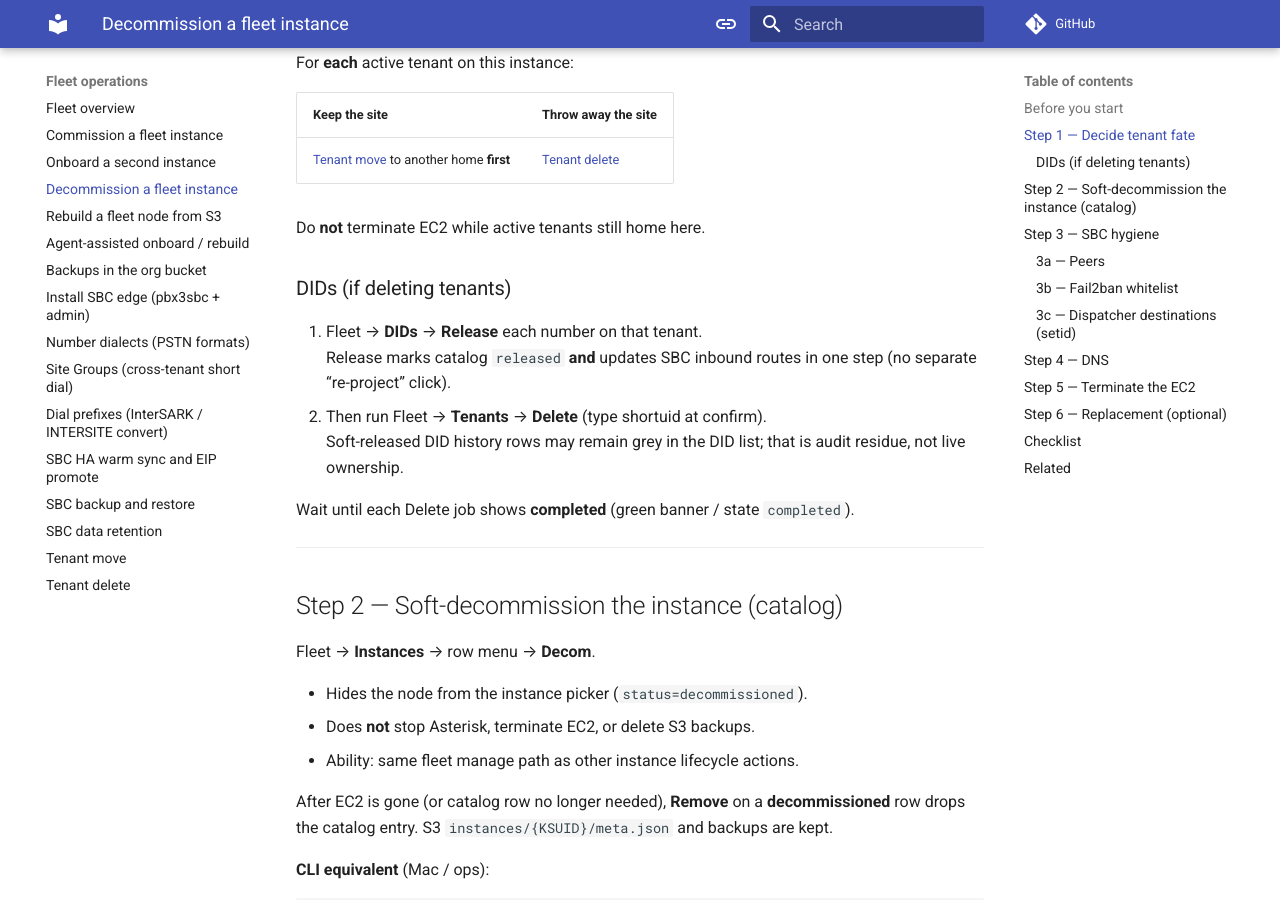
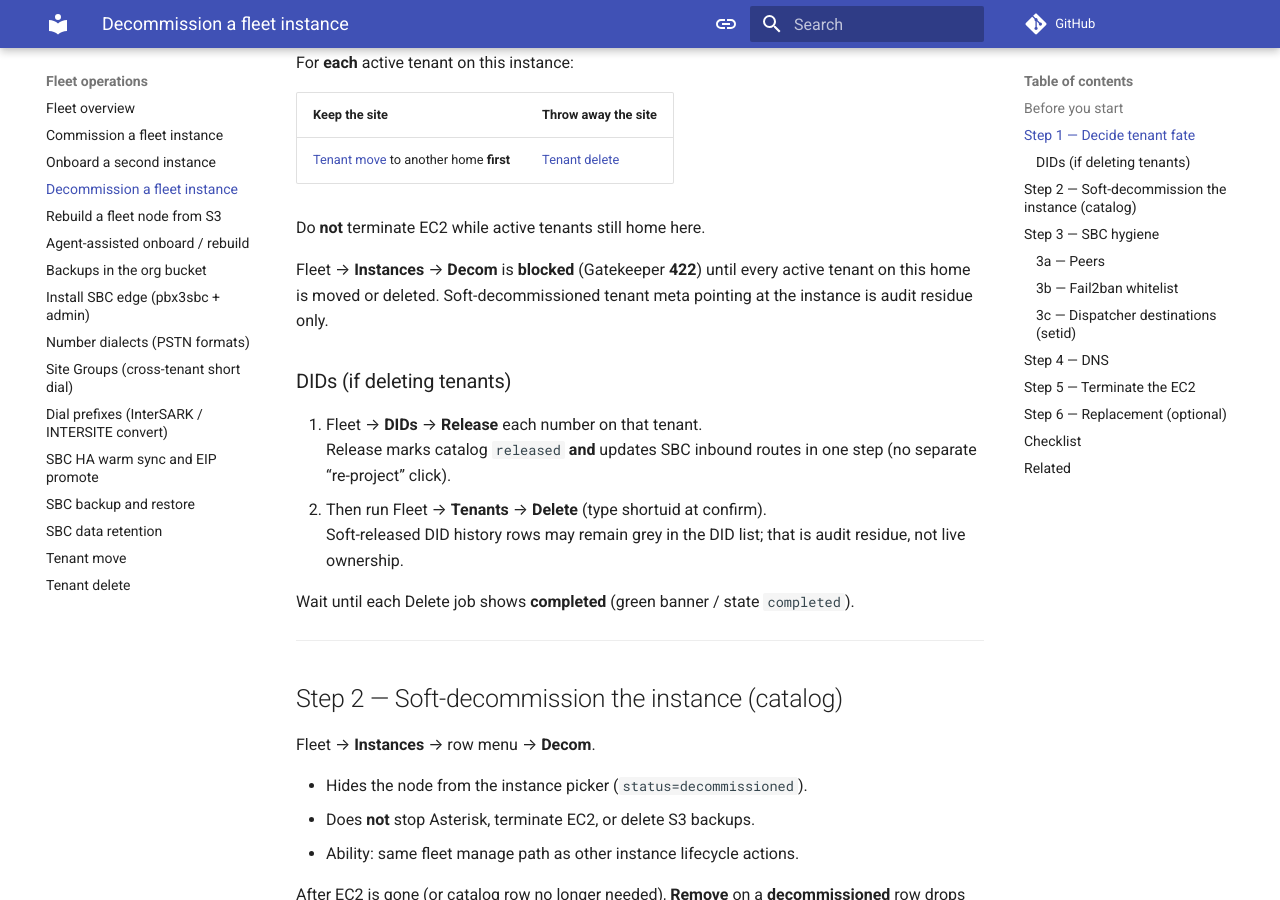
Before and after one commit to aelintra/pbx3-docs, an MkDocs documentation site: the page built from docs/fleet/decommission-instance.md, in a window 1280 px wide and 900 px high, scrolled down 1215 px. Built offline with MkDocs 1.6.1 and Material for MkDocs 9.7.7, drawn with Linux system fonts in a browser that asks for light colours; comment, search, counter and statistics services are not loaded.

Commit message:
Document Gatekeeper Decom RESTRICT when active tenants remain (#5i).
Co-authored-by: Cursor <cursoragent@cursor.com>

```diff
--- a/docs/fleet/decommission-instance.md
+++ b/docs/fleet/decommission-instance.md
@@ -39,6 +39,8 @@ For **each** active tenant on this instance:
 | [Tenant move](tenant-move.md) to another home **first** | [Tenant delete](tenant-delete.md) |
 
 Do **not** terminate EC2 while active tenants still home here.
+
+Fleet → **Instances** → **Decom** is **blocked** (Gatekeeper **422**) until every active tenant on this home is moved or deleted. Soft-decommissioned tenant meta pointing at the instance is audit residue only.
 
 ### DIDs (if deleting tenants)
 
```
